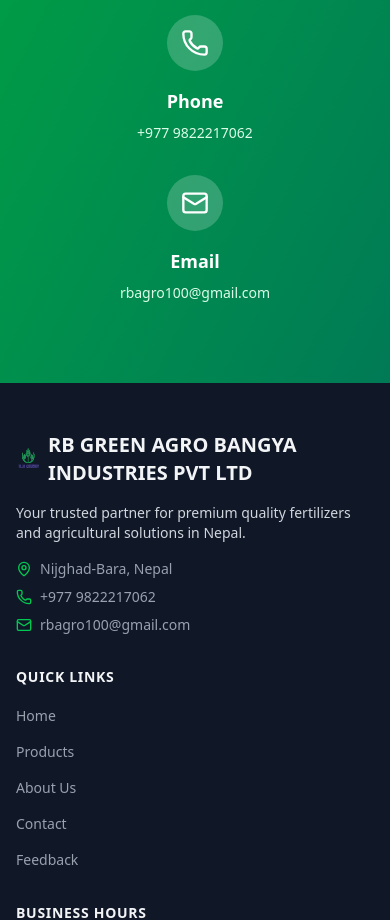
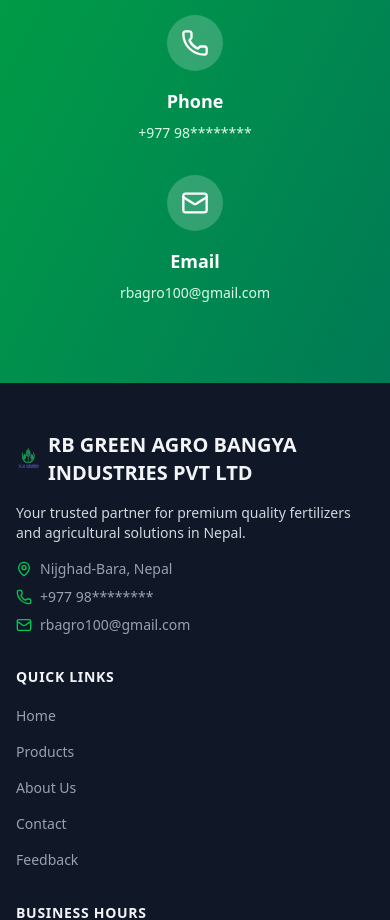
Before and after one commit to Raxchit/RBgreenagro, a Next.js app: page /about in a window 390 px wide. Shown: the part 5860-6780 px from the top of the page. Built offline with nearby package versions, Linux system fonts and the light colour scheme.

Commit message:
Years and phone number

```diff
--- a/src/app/about/page.tsx
+++ b/src/app/about/page.tsx
@@ -310,7 +310,7 @@
                   <Phone className="h-7 w-7" />
                 </div>
                 <h3 className="text-lg font-semibold mb-2">Phone</h3>
-                <p className="text-green-100 text-sm">+977 9822217062</p>
+                <p className="text-green-100 text-sm">+977 98********</p>
               </div>
 
               <div className="text-center">
--- a/src/app/contact/page.tsx
+++ b/src/app/contact/page.tsx
@@ -59,7 +59,7 @@
                   </div>
                   <h3 className="text-xl font-semibold mb-2 text-gray-900">Phone</h3>
                   <p className="text-gray-600">
-                    +977 9822217062
+                    +977 98********
                   </p>
                 </CardContent>
               </Card>
@@ -164,7 +164,7 @@
                       <Phone className="h-5 w-5 text-green-600 mt-1" />
                       <div>
                         <div className="font-medium text-gray-900">Phone</div>
-                        <div className="text-gray-600">+977 9822217062</div>
+                        <div className="text-gray-600">+977 98********</div>
                       </div>
                     </div>
                     <div className="flex items-start space-x-3">
@@ -193,7 +193,7 @@
                   </p>
                   <a href="tel:+97798********" className="inline-flex items-center text-green-600 font-medium hover:text-green-700">
                     <Phone className="h-4 w-4 mr-2" />
-                    Call Now: +977 9822217062
+                    Call Now: +977 98********
                   </a>
                 </div>
               </div>
--- a/src/components/footer.tsx
+++ b/src/components/footer.tsx
@@ -22,7 +22,7 @@
               </div>
               <div className="flex items-center space-x-2 text-sm text-gray-400">
                 <Phone className="h-4 w-4 text-green-500" />
-                <span>+977 9822217062</span>
+                <span>+977 98********</span>
               </div>
               <div className="flex items-center space-x-2 text-sm text-gray-400">
                 <Mail className="h-4 w-4 text-green-500" />
```
